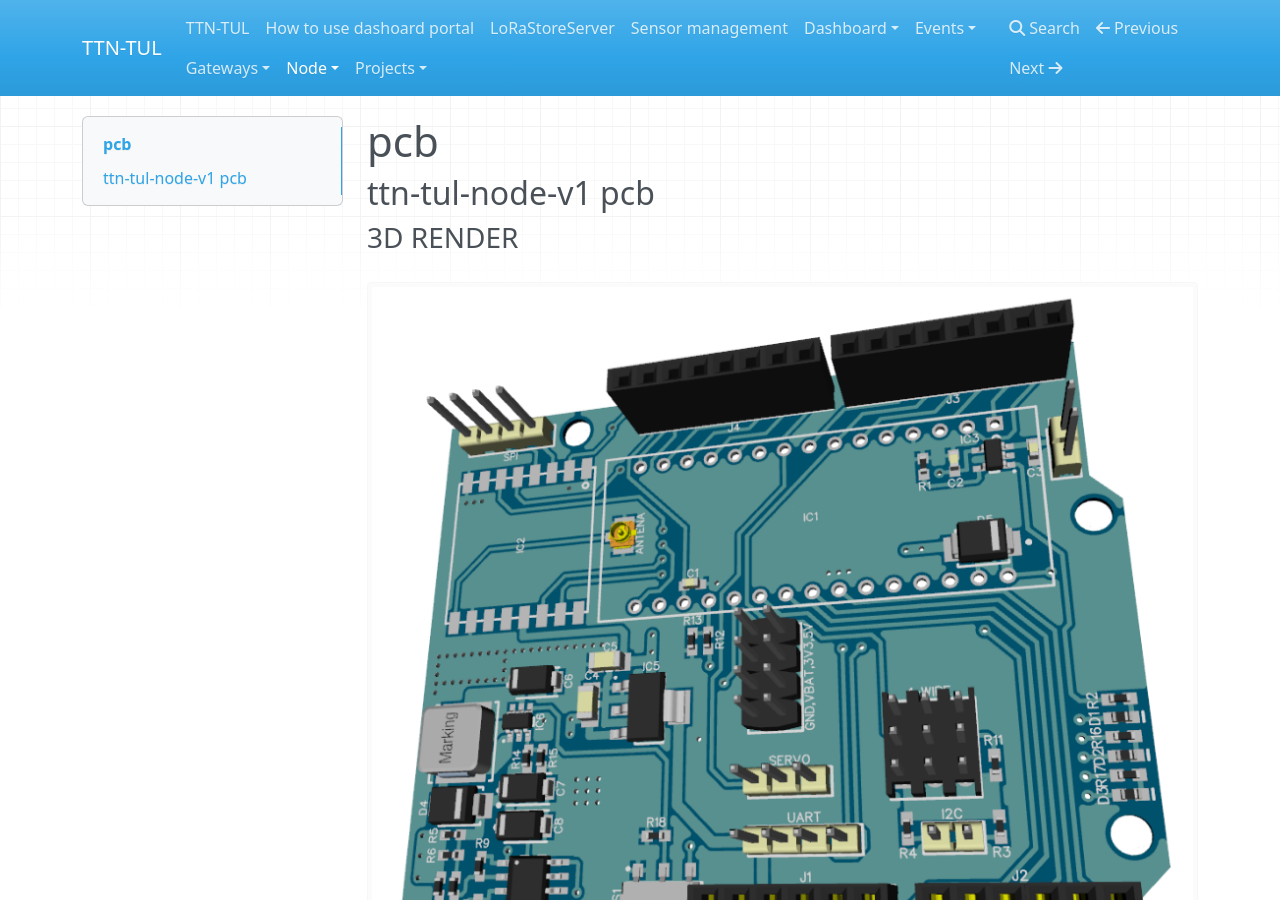
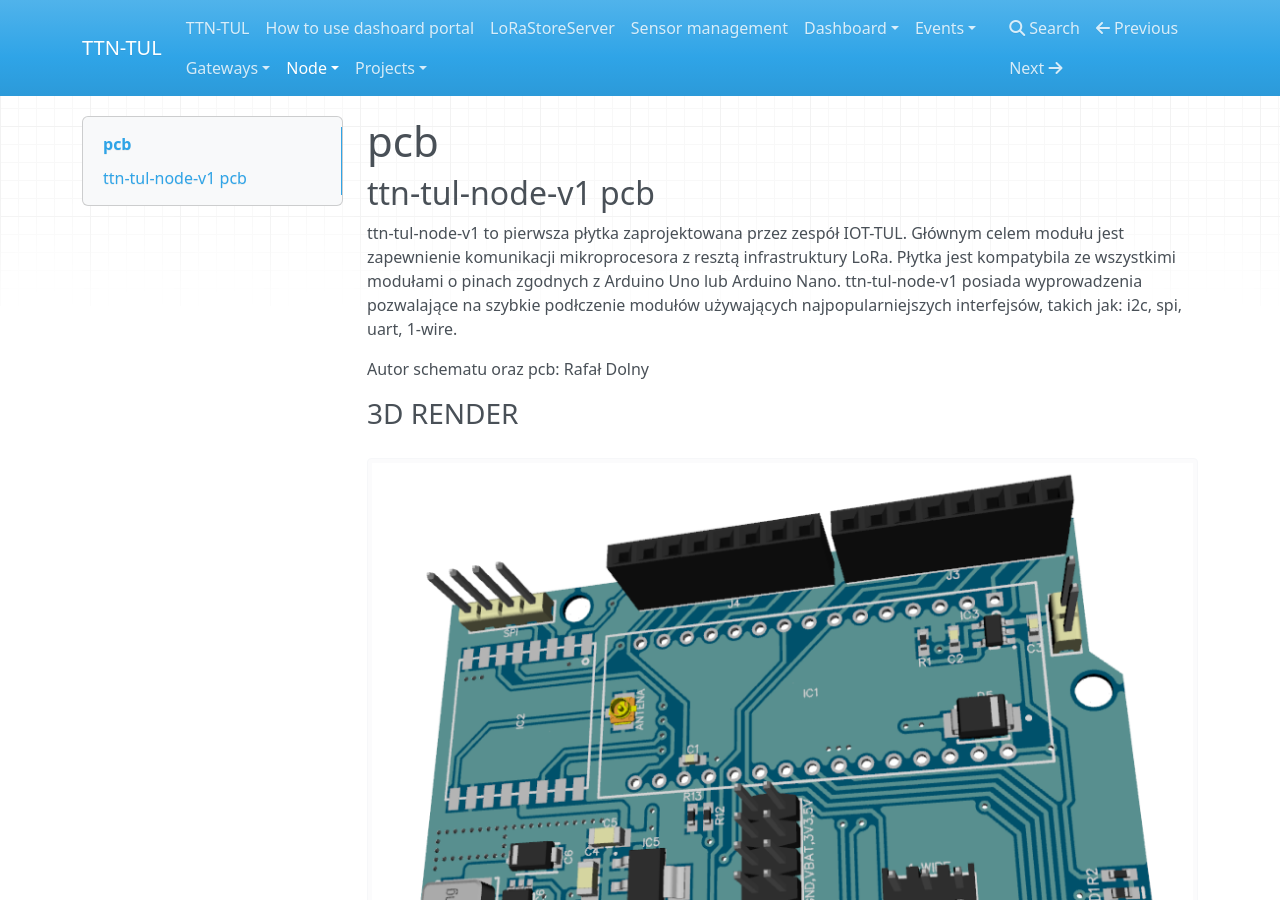
Before and after one commit to sosnus/iot-tul, an MkDocs documentation site: the page built from docs/Node/ttn-tul-node-v1-description.md, in a window 1280 px wide and 900 px high. Built offline with MkDocs 1.6.1, drawn with Linux system fonts in a browser that asks for light colours; nearby versions of some CDN libraries.

Commit message:
add description to pcb

```diff
--- a/docs/Node/ttn-tul-node-v1-description.md
+++ b/docs/Node/ttn-tul-node-v1-description.md
@@ -1,18 +1,14 @@
 # pcb <Name>
 ## ttn-tul-node-v1 pcb
+ttn-tul-node-v1 to pierwsza płytka zaprojektowana przez zespół IOT-TUL. Głównym celem modułu jest zapewnienie komunikacji mikroprocesora z resztą infrastruktury LoRa. Płytka jest kompatybila ze wszystkimi modułami o pinach zgodnych z Arduino Uno lub Arduino Nano. ttn-tul-node-v1 posiada wyprowadzenia pozwalające na szybkie podłczenie modułów używających najpopularniejszych interfejsów, takich jak: i2c, spi, uart, 1-wire.
+
+Autor schematu oraz pcb: Rafał Dolny
 
 ### 3D RENDER
-![alt text][3]
-[3]: https://raw.githubusercontent.com/sosnus/iot-tul/master/docs/img/pcb/3.png "3d render"
-
 ![3D render](./img/3.png)
-![3D render](img/3.png)
-
 
 ### PCB TOP
-![alt text][1]
-[1]: https://raw.githubusercontent.com/sosnus/iot-tul/master/docs/img/pcb/1.png "pcb top"
+![pcb top](./img/1.png)
 
 ### PCB BOTTOM
-![alt text][2]
-[2]: https://raw.githubusercontent.com/sosnus/iot-tul/master/docs/img/pcb/2.png "pcb bottom"
+![pcb bottom](./img/2.png)
```
